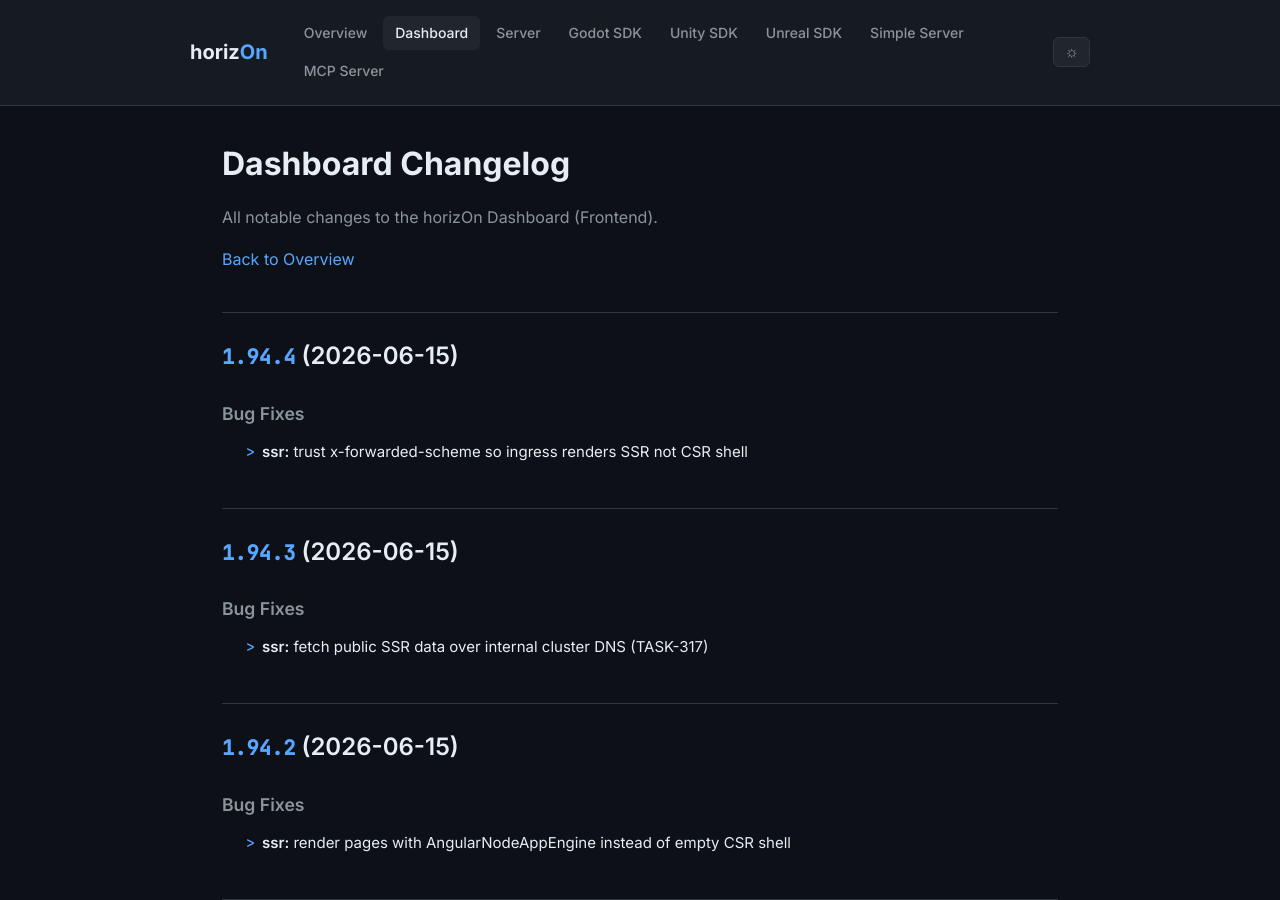
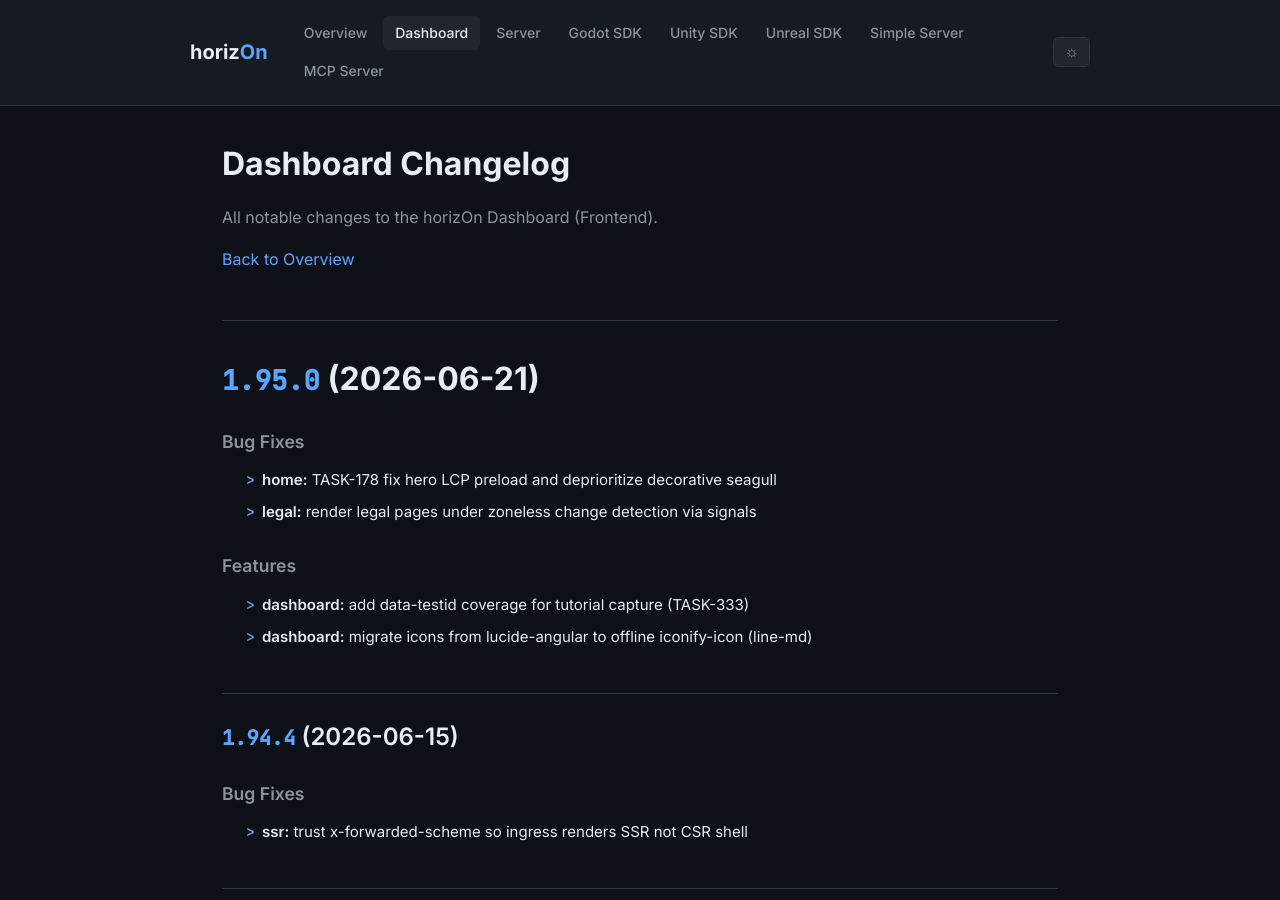
Before and after one commit to ProjectMakersDE/horizOn-Changelog, a Jekyll site: the page built from dashboard-changelog.md, in a window 1280 px wide and 900 px high. Built offline with Jekyll 4.4.1, drawn with Linux system fonts in a browser that asks for light colours.

Commit message:
chore: sync changelogs [skip ci]

```diff
--- a/dashboard-changelog.md
+++ b/dashboard-changelog.md
@@ -8,6 +8,20 @@ title: Dashboard Changelog
 All notable changes to the horizOn Dashboard (Frontend).
 
 [Back to Overview](.)
+
+# [1.95.0](https://github.com/ProjectMakersDE/horizOn-Dashboard/compare/v1.94.4...v1.95.0) (2026-06-21)
+
+
+### Bug Fixes
+
+* **home:** TASK-178 fix hero LCP preload and deprioritize decorative seagull ([39b0fe3](https://github.com/ProjectMakersDE/horizOn-Dashboard/commit/39b0fe370779a763a20aaa03fb9131d585c92c75))
+* **legal:** render legal pages under zoneless change detection via signals ([96e6d4b](https://github.com/ProjectMakersDE/horizOn-Dashboard/commit/96e6d4badf65304b965822b2b6f460c1eee6d3b2))
+
+
+### Features
+
+* **dashboard:** add data-testid coverage for tutorial capture (TASK-333) ([049de85](https://github.com/ProjectMakersDE/horizOn-Dashboard/commit/049de8542abf9cbbd61631455551a878ea66b9e8))
+* **dashboard:** migrate icons from lucide-angular to offline iconify-icon (line-md) ([74b7c6c](https://github.com/ProjectMakersDE/horizOn-Dashboard/commit/74b7c6c6ff1b79491d2131e9765d0f4b4df2d29d))
 
 ## [1.94.4](https://github.com/ProjectMakersDE/horizOn-Dashboard/compare/v1.94.3...v1.94.4) (2026-06-15)
 
```
Also changed, not shown: index.md (+1 -1 lines).
